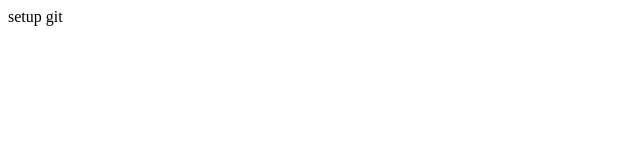
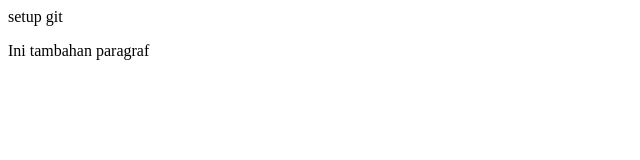
Before and after one commit to harysetiawan/bdt17, a plain HTML site: page index.html in a window 1280 px wide. Shown: the whole page, without its empty margins (0-640 px from the left). Drawn offline with Linux system fonts and the light colour scheme.

Commit message:
penambahan paragraf

```diff
--- a/index.html
+++ b/index.html
@@ -3,5 +3,6 @@
 	</head>
 	<body>
 		setup git
+		<p>Ini tambahan paragraf</p>
 	</body>
 </html>
```
